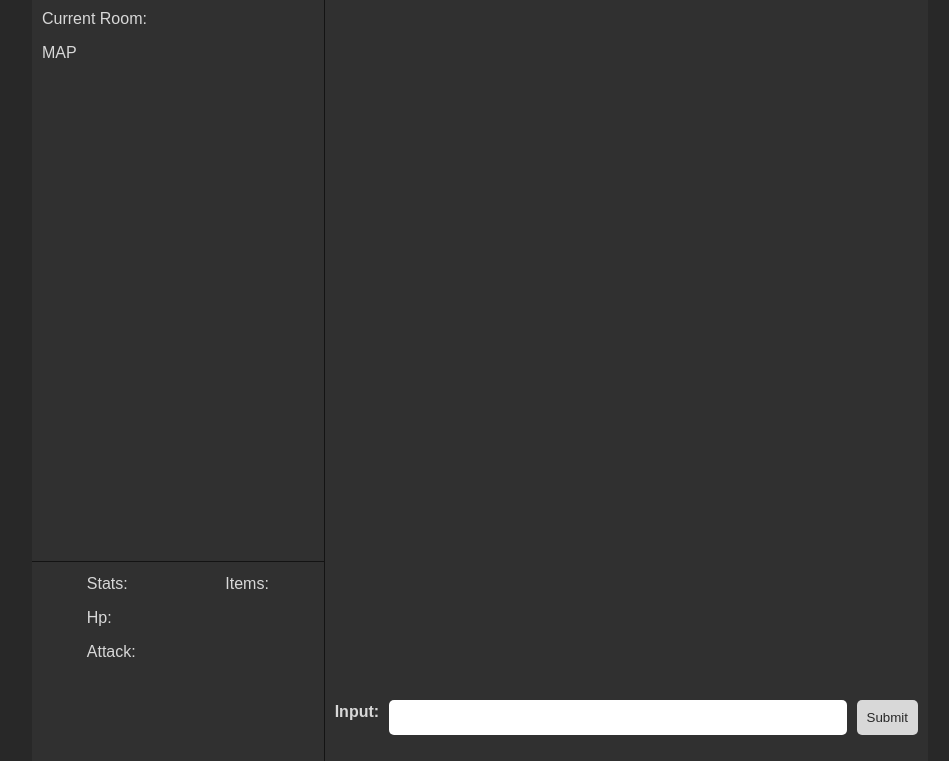
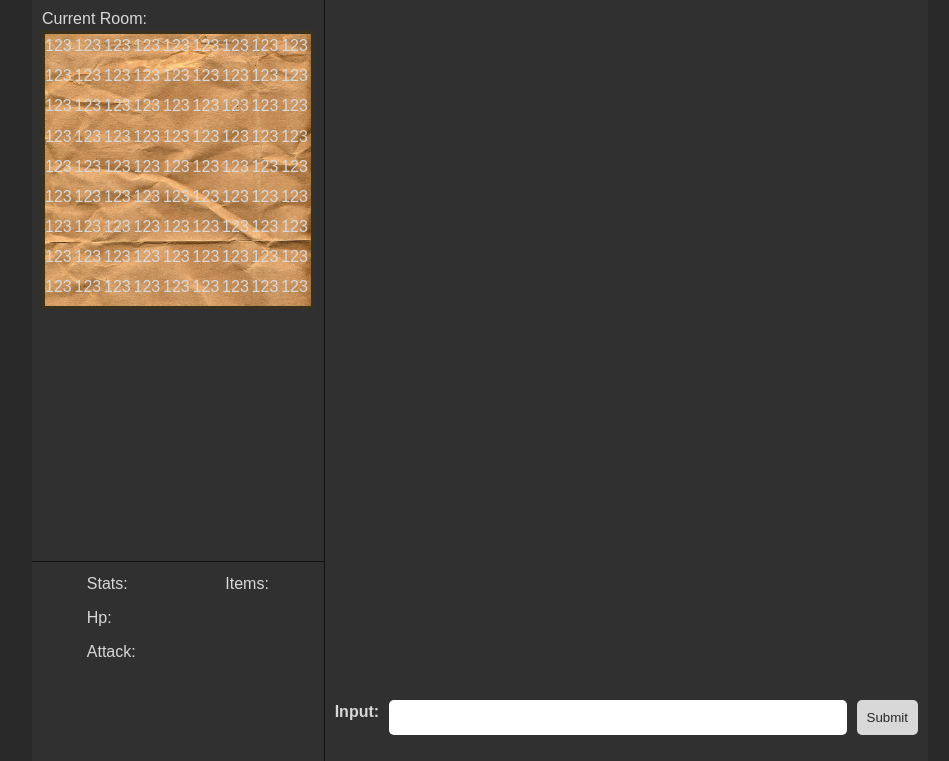
Before and after one commit to squal1/text-adventure, a website: page client/index.html in a window 1280 px wide. Shown: the part 39-800 px from the top of the page, without its empty margins (160-1109 px from the left). Drawn offline with nearby package versions, Linux system fonts and the light colour scheme; no server answers.

Commit message:
the map div is placed

```diff
--- a/client/index.html
+++ b/client/index.html
@@ -15,7 +15,9 @@
                     <h2>Text adventure</h2>
                     <div class="map-info">
                         <p>Current Room: <span class="current-room"></span></p>
-                        <div class="map">MAP</div>
+                        <div class="map-wrapper">
+                            <div class="map"></div>
+                        </div>
                     </div>
                     <div class="player">
                         <div class="stats">
--- a/client/script.js
+++ b/client/script.js
@@ -144,6 +144,9 @@ window.addEventListener("load", () => {
         .catch((error) => {
             console.error(error);
         });
+
+    createMap(dungeonRooms);
+    updateMap(discoveredRooms, currentRoom);
 });
 
 // Call the API when input is submitted
@@ -231,3 +234,97 @@ document.querySelector("form").addEventListener("submit", (event) => {
     // Clear the input field
     inputField.value = "";
 });
+
+const createMap = (dungeonRooms) => {
+    //Create base grid layout
+
+    const map = document.querySelector(`.map`);
+    //Y coordinate (row number)
+    for (var y = 0; y < 9; y++) {
+        let div = document.createElement("div");
+        div.classList.add(`row`);
+
+        //X coordinate (column number)
+        for (var x = 0; x < 9; x++) {
+            let span = document.createElement("span");
+            span.classList.add(`r${x}${y}`);
+            span.innerHTML = "123";
+            div.append(span);
+        }
+
+        map.append(div);
+    }
+
+    //Add names to rooms
+    for (var i = 0; i < dungeonRooms.length; i++) {
+        var arr = dungeonRooms[i];
+        const room = document.querySelector(`.${arr[0]}`);
+        let p = document.createElement("p");
+
+        p.innerHTML = arr[1];
+        console.log(p);
+        room.append(p);
+    }
+};
+
+//Updates the map to reveal discovered rooms
+const updateMap = (discoveredRooms, currentRoom) => {
+    //Make all rooms invisible
+    spans = document.querySelectorAll(".map .row span");
+    for (span in spans) {
+        span.addClass("hidden");
+    }
+
+    //Make all discovered rooms visible
+    for (var i = 0; i < discoveredRooms.length; i++) {
+        room = document.querySelector("." + discoveredRooms[i]);
+        room.removeClass("hidden");
+        room.addClass("active");
+    }
+
+    //Mark current room on map
+    curRoom = document.querySelector("." + currentRoom);
+    curRoom.addClass("current");
+};
+
+//The map is a 9x9 grid. This variable stores the rooms that the player has
+//already entered in coordinate form rxy, where x and y are numbers ranging
+//from 0-8, spanning left to right and top to bottom. r40 is the starting room.
+var discoveredRooms = [
+    "r40",
+    "r41",
+    "r42",
+    "r51",
+    "r61",
+    "r43",
+    "r44",
+    "r34",
+    "r24",
+    "r45",
+    "r55",
+    "r65",
+    "r46",
+    "r47",
+];
+//The room the player currently resides in
+var currentRoom = "r40";
+
+//Array of room name to coordinates pairs (format: [[rxy,roomName],[rxy,roomName],...] where xy is the coordinates and roomName is the name of the room)
+var dungeonRooms = [
+    ["r40", "Entrance"],
+    ["r41", "Cave"],
+    ["r42", "Dark Room"],
+    ["r51", "Cave-In Room"],
+    ["r61", "Cave Clearing"],
+    ["r43", "Door Room"],
+    ["r24", "Tomb"],
+    ["r34", "Catacombs"],
+    ["r44", "Well"],
+    ["r45", "Leaky Passage"],
+    ["r55", "Puzzle Door Room"],
+    ["r65", "Treasure Stash"],
+    ["r46", "Boss Room"],
+    ["r47", "Exit"],
+];
+
+// updateMap(discoveredRooms, currentRoom);
--- a/client/style.css
+++ b/client/style.css
@@ -29,12 +29,15 @@ body {
 }
 
 .map-info {
+    display: flex;
+    flex-direction: column;
     padding: 10px;
+    flex: 1;
+    position: relative;
 }
 
 .player {
     padding: 10px;
-    margin-top: auto;
     display: flex;
     height: 25%;
     justify-content: space-around;
@@ -66,21 +69,15 @@ li:not(:last-child) {
     margin-bottom: 5px;
 }
 
-p {
+.player p,
+.dialogue p {
     margin-bottom: 10px;
-}
-
-.actions {
-    display: flex;
-    flex-direction: column;
-    flex-wrap: wrap;
 }
 
 form {
     margin-bottom: 1rem;
     margin-top: auto;
     display: flex;
-    /* padding: 10px; */
 }
 
 label {
@@ -109,3 +106,101 @@ button[type="submit"] {
 button[type="submit"]:hover {
     background-color: #a9a9a9;
 }
+
+/*Map Stuff*/
+
+.map-wrapper {
+    width: 100%;
+    padding-bottom: 100%;
+    position: relative;
+    /* background-color: rgb(255, 164, 45); */
+    background-image: url("./paper.jpg");
+    background-repeat: no-repeat;
+    background-size: 100%;
+    border: solid rgb(59, 50, 30);
+}
+
+.map {
+    position: absolute;
+    width: 100%;
+    height: 100%;
+}
+
+.row {
+    width: 100%;
+    height: calc(100% / 9);
+    margin: auto;
+    clear: both;
+}
+
+.map span {
+    display: block;
+    width: calc(100% / 9);
+    height: calc(100% / 9);
+    float: left;
+
+    visibility: visible;
+}
+
+.map span p {
+    text-align: center;
+
+    font-size: calc(100% / 55);
+}
+
+.map .row span.active p {
+    visibility: visible;
+}
+.map .row span.hidden p {
+    visibility: hidden;
+}
+
+.map .row span.active {
+    border: solid rgb(59, 50, 30);
+}
+.map .row span.current {
+    background-color: rgb(243, 232, 74);
+}
+.map .row span.hidden {
+    border: none;
+}
+
+/*Maybe don't need?*/
+.row::after {
+    content: "";
+    clear: both;
+    display: table;
+}
+
+/*Divides the page elements into 10 columns of equal width*/
+/*Give a div a class "col-" + the # of columns wide it should be*/
+.col-1 {
+    width: 10%;
+}
+.col-2 {
+    width: 20%;
+}
+.col-3 {
+    width: 30%;
+}
+.col-4 {
+    width: 40%;
+}
+.col-5 {
+    width: 50%;
+}
+.col-6 {
+    width: 60%;
+}
+.col-7 {
+    width: 70%;
+}
+.col-8 {
+    width: 80%;
+}
+.col-9 {
+    width: 90%;
+}
+.col-10 {
+    width: 100%;
+}
```
Also changed, not shown: map_prototype/map.css (+36 -19 lines), client/paper.jpg (renamed from map_prototype/paper.jpg).
